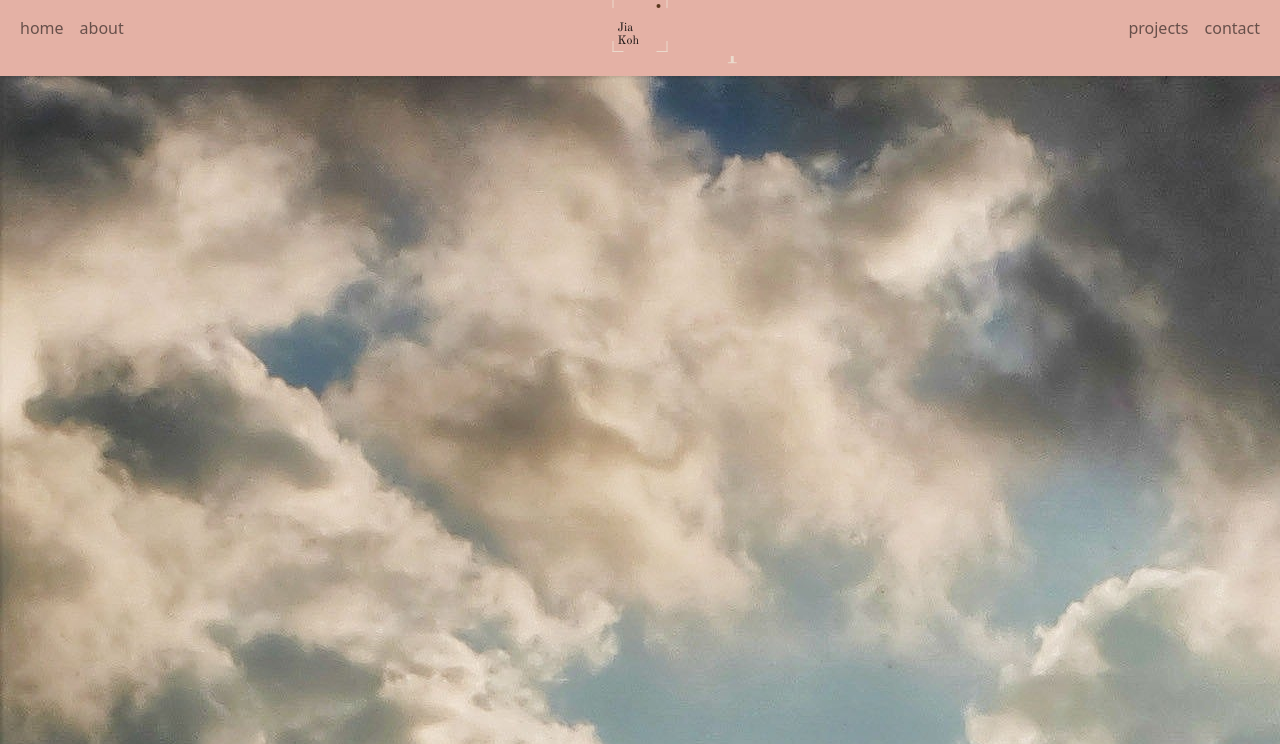
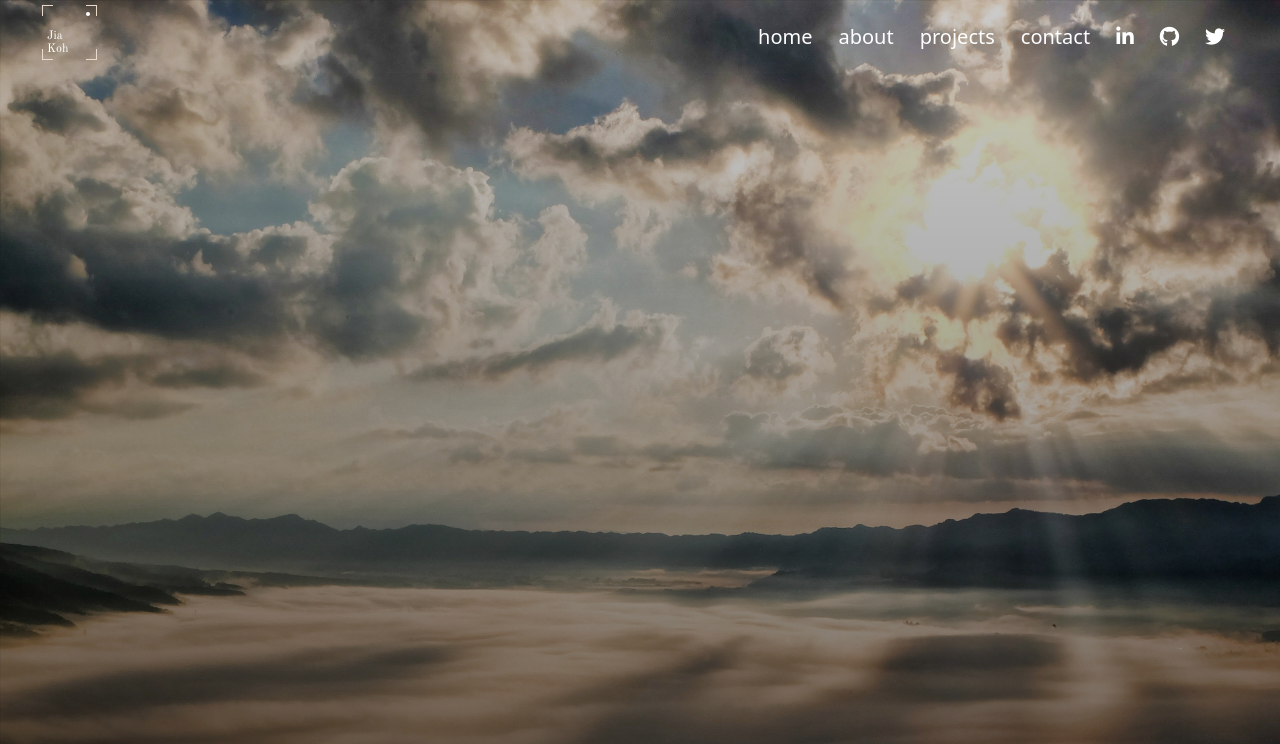
Before and after one commit to jiakjiak/portfolio, a plain HTML site: page index.html in a window 1280 px wide. Shown: the top 744 px of the page. Drawn offline with nearby package versions, Linux system fonts and the light colour scheme.

Commit message:
Made navbar background transparent  to solid color, and added sample banner image and text, moved image s folder

```diff
--- a/index.html
+++ b/index.html
@@ -26,7 +26,7 @@
       crossorigin="anonymous"
     ></script>
     <link rel="stylesheet" href="/src/styles.css" />
-    <title>Aspiring Software Engineer | JK</title>
+    <title>Yours truly | JK</title>
   </head>
   <body>
     <div class="menu">
@@ -53,31 +53,58 @@
           >
             <span class="navbar-toggler-icon"></span>
           </button>
-          <div class="collapse navbar-collapse" id="navbarNav">
+          <div
+            class="collapse navbar-collapse justify-content-end"
+            id="navbarNav"
+          >
             <ul class="navbar-nav">
               <li class="nav-item">
-                <a class="nav-link" aria-current="page" href="#">home</a>
+                <a class="nav-link text-white" aria-current="page" href="#home"
+                  >home</a
+                >
               </li>
               <li class="nav-item">
-                <a class="nav-link" href="#">about</a>
-              </li>
-            </ul>
-            <ul class="navbar-nav ms-auto">
-              <li class="nav-item">
-                <a class="nav-link" aria-current="page" href="#">projects</a>
+                <a class="nav-link text-white" href="#about">about</a>
               </li>
               <li class="nav-item">
-                <a class="nav-link" href="#">contact</a>
+                <a
+                  class="nav-link text-white"
+                  aria-current="page"
+                  href="#projects"
+                  >projects</a
+                >
+              </li>
+              <li class="nav-item">
+                <a class="nav-link text-white" href="#contact">contact</a>
+              </li>
+              <li class="nav-item">
+                <a
+                  class="nav-link text-white"
+                  href="https://www.linkedin.com/in/jiakoh/"
+                  target="_blank"
+                  ><i class="fa-brands fa-linkedin-in"></i
+                ></a>
+              </li>
+              <li class="nav-item">
+                <a
+                  class="nav-link text-white"
+                  href="https://github.com/jiakjiak"
+                  target="_blank"
+                  ><i class="fa-brands fa-github"></i
+                ></a>
+              </li>
+              <li class="nav-item">
+                <a class="nav-link text-white" href="#"
+                  ><i class="fa-brands fa-twitter" target="_blank"></i
+                ></a>
               </li>
             </ul>
           </div>
         </div>
       </nav>
 
-      <div class="container top-image">
-        <div class="top-image-banner">
-          <h1>frontend developer</h1>
-        </div>
+      <div class="image-banner d-flex justify-content-center">
+        <h1 class="text-center">frontend developer</h1>
       </div>
     </div>
 
@@ -114,7 +141,7 @@
       <div class="projects horizontal-scrollable" id="projects">
         <div class="row text-center flex-row flex-nowrap">
           <div class="card col-sm-4" style="width: 20rem">
-            <img src="images/avatar.png" class="card-img-top" alt="..." />
+            <img src="src/images/avatar.png" class="card-img-top" alt="..." />
             <div class="card-body">
               <h5 class="card-title">project 1</h5>
               <p class="card-text">project one liner description</p>
@@ -122,7 +149,7 @@
             </div>
           </div>
           <div class="card col-sm-4" style="width: 20rem">
-            <img src="images/avatar.png" class="card-img-top" alt="..." />
+            <img src="src/images/avatar.png" class="card-img-top" alt="..." />
             <div class="card-body">
               <h5 class="card-title">weather app</h5>
               <p class="card-text">built vanilla javascript</p>
@@ -130,7 +157,7 @@
             </div>
           </div>
           <div class="card col-sm-4" style="width: 20rem">
-            <img src="images/avatar.png" class="card-img-top" alt="..." />
+            <img src="src/images/avatar.png" class="card-img-top" alt="..." />
             <div class="card-body">
               <h5 class="card-title">weather app</h5>
               <p class="card-text">built with react</p>
@@ -138,7 +165,7 @@
             </div>
           </div>
           <div class="card col-sm-4" style="width: 20rem">
-            <img src="images/avatar.png" class="card-img-top" alt="..." />
+            <img src="src/images/avatar.png" class="card-img-top" alt="..." />
             <div class="card-body">
               <h5 class="card-title">dictionary app</h5>
               <p class="card-text">built with react</p>
@@ -146,7 +173,7 @@
             </div>
           </div>
           <div class="card col-sm-4" style="width: 20rem">
-            <img src="images/avatar.png" class="card-img-top" alt="..." />
+            <img src="src/images/avatar.png" class="card-img-top" alt="..." />
             <div class="card-body">
               <h5 class="card-title">cooking receipes</h5>
               <p class="card-text">receipe developer</p>
@@ -154,7 +181,7 @@
             </div>
           </div>
           <div class="card col-sm-4" style="width: 20rem">
-            <img src="images/avatar.png" class="card-img-top" alt="..." />
+            <img src="src/images/avatar.png" class="card-img-top" alt="..." />
             <div class="card-body">
               <h5 class="card-title">cloning</h5>
               <p class="card-text">pixel perfect cloned</p>
@@ -162,7 +189,7 @@
             </div>
           </div>
           <div class="card col-sm-4" style="width: 20rem">
-            <img src="images/avatar.png" class="card-img-top" alt="..." />
+            <img src="src/images/avatar.png" class="card-img-top" alt="..." />
             <div class="card-body">
               <h5 class="card-title">perfect score</h5>
               <p class="card-text">assessed by lighthouse</p>
@@ -213,7 +240,7 @@
     <script src="https://ajax.googleapis.com/ajax/libs/jquery/3.6.0/jquery.min.js"></script>
     <script>
       $(window).scroll(function () {
-        $("nav").toggleClass("scrolled", $(this).scrollTop() > 50);
+        $("nav").toggleClass("scrolled", $(this).scrollTop() > 500);
       });
     </script>
   </body>
--- a/src/styles.css
+++ b/src/styles.css
@@ -30,6 +30,7 @@ body {
   padding: 25px 0 5px 5px;
   margin: auto 0;
   font-family: "Old Standard TT", serif;
+  color: #fff;
 }
 
 .logo-outer::before,
@@ -70,7 +71,7 @@ body {
 
 .logo-inner-2:after {
   content: "";
-  background: var(--secondary-color);
+  background: #fff;
   width: 4px;
   height: 4px;
   border-radius: 50%;
@@ -79,8 +80,21 @@ body {
   right: 7px;
 }
 
+.logo {
+  padding-left: 30px;
+}
+
+.navbar-nav {
+  font-size: 20px;
+  padding-right: 30px;
+}
+
+.nav-item {
+  padding: 0 5px;
+}
+
 .bg {
-  background: var(--primary-color);
+  background: rgba(255, 255, 255, 0.01);
   transition: 500ms ease;
 }
 
@@ -88,17 +102,17 @@ body {
   background: #fff;
 }
 
-.navbar-brand {
-  position: absolute;
-  left: 50%;
-  transform: translateX(-50%);
+.image-banner {
+  background-image: linear-gradient(rgba(0, 0, 0, 0.2), rgba(0, 0, 0, 0.5)),
+    url(images/banner.jpg);
+  height: 100vh;
+  width: 100%;
+  background-repeat: no-repeat;
+  background-size: cover;
 }
 
-.menu {
-  padding: 20px 450px 0;
+h1 {
+  position: relative;
+  margin-top: -250px;
+  color: #fff;
 }
-
-.top-image-banner {
-  font-family: "Old Standard TT", serif;
-  color: var(--tertiary-color);
-}
```
Also changed, not shown: src/images/avatar.png (added), src/images/banner.jpg (added).
